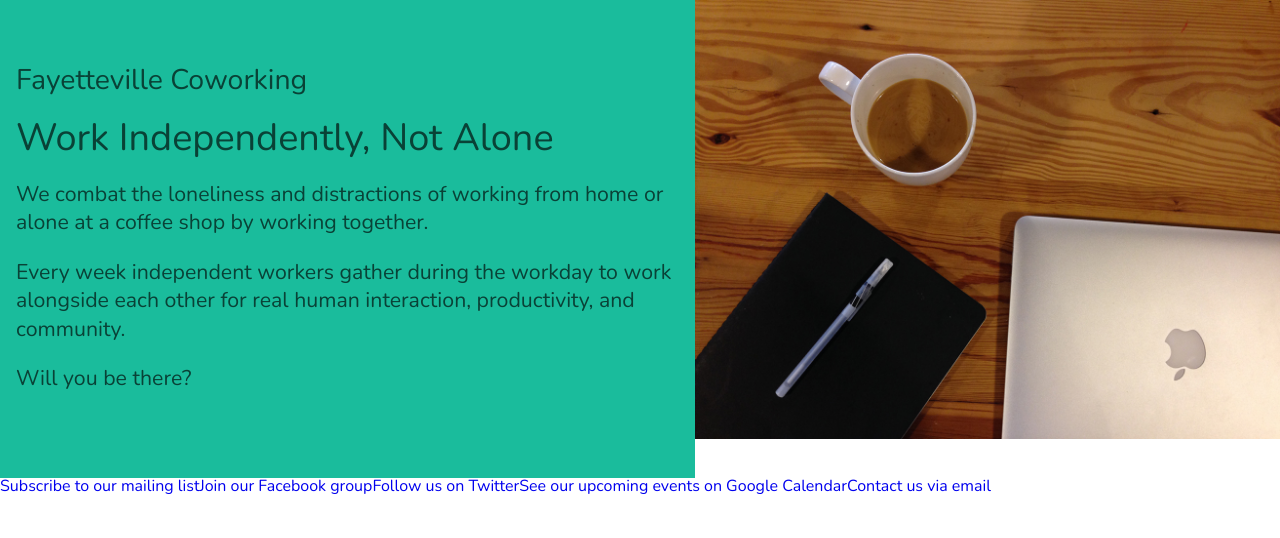
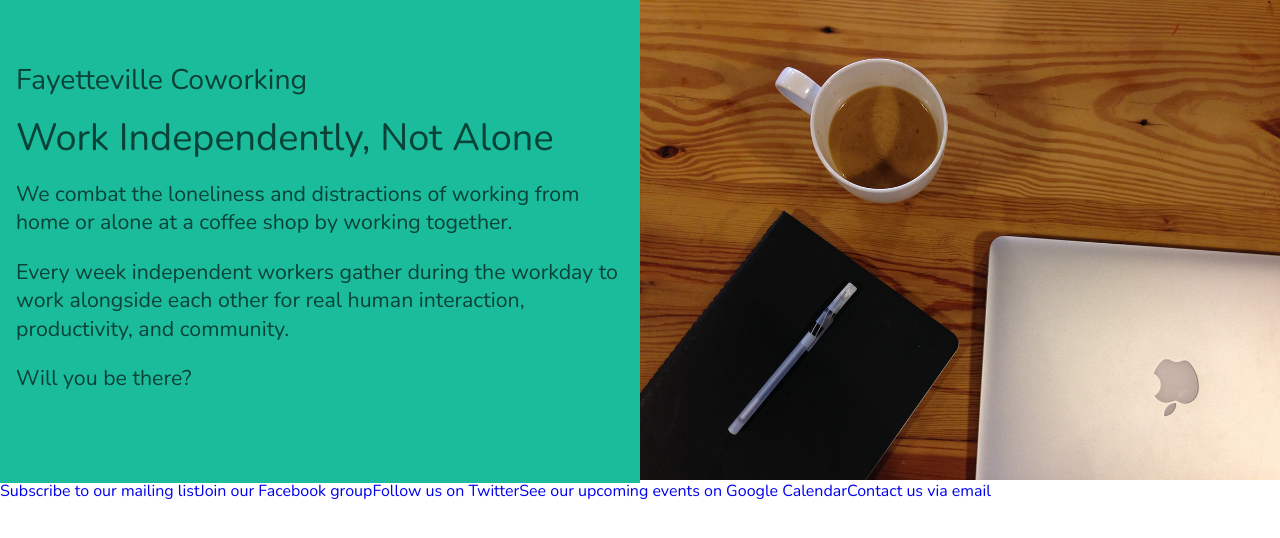
Before and after one commit to aliciahurst/fayetteville-coworking, a PHP site: page / in a window 1280 px wide. Shown: the top 538 px of the page. Run offline with PHP 8.4, Linux system fonts and the light colour scheme.

Commit message:
Flex not working yet

```diff
--- a/css/main.css
+++ b/css/main.css
@@ -89,53 +89,67 @@ header {
   .top {
     display: -webkit-flex;
     display: flex;
+    -webkit-flex-direction: row;
+    flex-direction: row;
+    -webkit-align-items: stretch;
+    align-items: stretch;
   }
+}
+/* line 41, ../sass/main.scss */
+.top section, .top header {
+  -webkit-flex: 1;
+  flex: 1;
+}
+/* line 44, ../sass/main.scss */
+.top section {
+  -webkit-flex: 1;
+  flex: 1;
 }
 
 @media (min-width: 37.5em) {
-  /* line 40, ../sass/main.scss */
+  /* line 50, ../sass/main.scss */
   nav ul {
     display: -webkit-flex;
     display: flex;
   }
 }
 
-/* line 47, ../sass/main.scss */
+/* line 57, ../sass/main.scss */
 h1, h2 {
   font-weight: 400;
   line-height: 1.1;
   margin-bottom: 1.333rem;
 }
 
-/* line 53, ../sass/main.scss */
+/* line 63, ../sass/main.scss */
 h1 {
   font-size: 1.777em;
 }
 
-/* line 57, ../sass/main.scss */
+/* line 67, ../sass/main.scss */
 h2 {
   font-size: 2.369em;
   word-wrap: break-word;
 }
 
-/* line 62, ../sass/main.scss */
+/* line 72, ../sass/main.scss */
 strong {
   font-weight: 400;
 }
 
-/* line 66, ../sass/main.scss */
+/* line 76, ../sass/main.scss */
 p {
   font-size: 1.333em;
   margin-bottom: 1.333rem;
   line-height: 1.333;
 }
 
-/* line 72, ../sass/main.scss */
+/* line 82, ../sass/main.scss */
 a {
   text-decoration: none;
 }
 
-/* line 76, ../sass/main.scss */
+/* line 86, ../sass/main.scss */
 img {
   width: 100%;
   height: auto;
--- a/sass/main.scss
+++ b/sass/main.scss
@@ -32,7 +32,17 @@ header, section, nav {
 
 .top {
 	@media #{$large} {
-		@include display-flex;
+		@include display-flex();
+   		@include flex-direction(row);
+   		//@include justify-content(space-between);
+   		@include align-items(stretch);
+	}
+
+	section, header {
+		@include flex(1);
+	}
+	section {
+		@include flex(1);
 	}
 }
 
```
